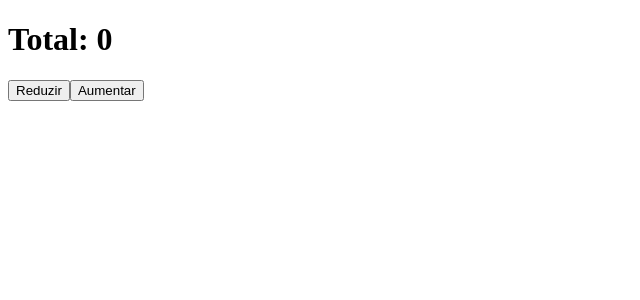
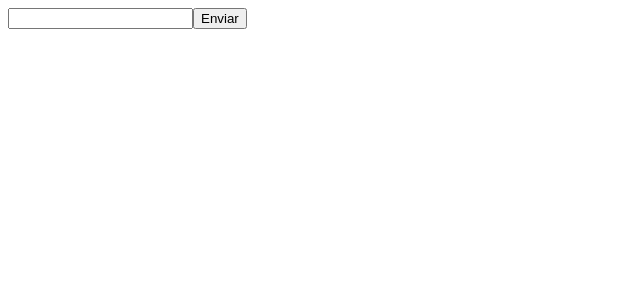
Before and after one commit to heroneto/curso-react-udemy, a React (Vite) app: page / in a window 1280 px wide. Shown: the top 300 px of the page, without its empty margins (0-640 px from the left). Built offline with nearby package versions, Linux system fonts and the light colour scheme.

Commit message:
add arquivos useref

```diff
--- a/src/App.jsx
+++ b/src/App.jsx
@@ -1,14 +1,17 @@
 import { Counter } from './components/Counter'
 import { ActionButtons } from './components/ActionButtons/ActionButtons'
 import CounterProvider from './contexts/CounterContext'
+import { Form } from './components/Form/Form'
 
 function App() {
 
   return (
-    <CounterProvider>
-      <Counter />
-      <ActionButtons />
-    </CounterProvider>
+    <Form />
+
+    // <CounterProvider>
+    //   <Counter />
+    //   <ActionButtons />
+    // </CounterProvider>
   )
 }
 
--- /dev/null
+++ b/src/components/Form/Form.jsx
@@ -0,0 +1,20 @@
+import { useRef, useState } from "react"
+
+export function Form() {
+
+  const userInputRef = useRef('')
+
+  function handleSubmit(e) {
+    e.preventDefault()
+
+    console.log('username ', userInputRef.current.value)
+
+  }
+
+  return (
+    <form onSubmit={handleSubmit}>
+      <input type="text" ref={userInputRef} />
+      <button type='submit'>Enviar</button>
+    </form>
+  )
+}
```
